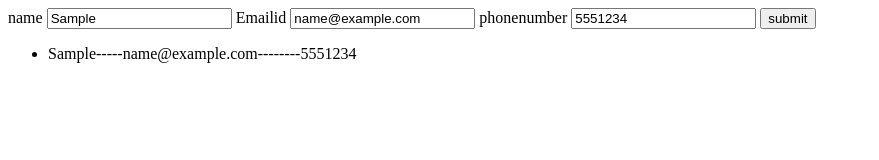
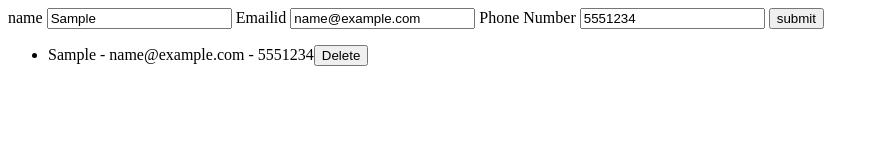
Before and after one commit to pujachitale/DOM, a plain HTML site: page index 2.html in a window 1280 px wide. Both pictures are taken after typing "Sample", "name@example.com", "5551234" into the empty fields and a click on the button "submit". Shown: the whole page, without its empty margins (0-879 px from the left). Drawn offline with Linux system fonts and the light colour scheme.

Commit message:
first commit

```diff
--- a/index 2.html
+++ b/index 2.html
@@ -8,25 +8,25 @@
 </head>
 <body>
     <form onsubmit="savetolocal(event)">
-    <label for="name">name</label>
-    <input type="text" name="username">
-    <label for="emailid">Emailid</label>
-    <input type="email" name="Emailid">
-    <label for="phonenumber">phonenumber</label>
-    <input type="tel" name="phonenumber">
+    <label for="Name">name</label>
+    <input type="text" name="username"/>
+    <label>Emailid</label>
+    <input type="email" name="Emailid"/>
+    <label>Phone Number</label>
+    <input type="tel" name="phonenumber"/>
     <button>submit</button>
 </form>
-<ul id="listOfUsers"></ul>
+<ul id="listOfitems"></ul>
 <script>
     function savetolocal(event){
         event.preventDefault()
         const name=event.target.username.value
         const email=event.target.Emailid.value
         const phonenumber=event.target.phonenumber.value
-        localStorage.setItem('name',name)
-        localStorage.setItem('email',email)
-        localStorage.setItem('phonenumber',phonenumber)
-        const obj={
+        // localStorage.setItem('name',name)
+        // localStorage.setItem('email',email)
+        // localStorage.setItem('phonenumber',phonenumber)
+        const obj = {
             name,
             email,
             phonenumber
@@ -35,10 +35,25 @@
         localStorage.setItem(obj.email,JSON.stringify(obj))
         showUserOnScreen(obj)
     }
-    function showUserOnScreen(user){
-        const parentNode=document.getElementById('listOfUsers')
-        const childHTML=`<li> ${user.name}-----${user.email}--------${user.phonenumber}</li>`
-            parentNode.innerHTML=parentNode.innerHTML+childHTML
+    function showUserOnScreen(obj){
+        const parentElem=document.getElementById('listOfitems')
+        // parentElem.innerHTML = parentElem.innerHTML+ `<li>${obj.name} - ${obj.email} - ${obj.phonenumber}</li>`;
+        const childElem=document.createElement('li')
+        childElem.textContent=obj.name + ' - ' + obj.email + ' - ' + obj.phonenumber
+
+        const deleteButton=document.createElement('input')
+        deleteButton.type="button"
+        deleteButton.value="Delete"
+        deleteButton.onclick=() =>{
+            localStorage.removeItem(obj.email)
+            parentElem.removeChild(childElem)
+        }
+
+        childElem.appendChild(deleteButton)
+        parentElem.appendChild(childElem)
+
+
+
     }
 </script>
 
```
